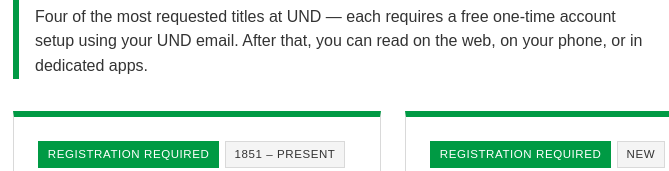
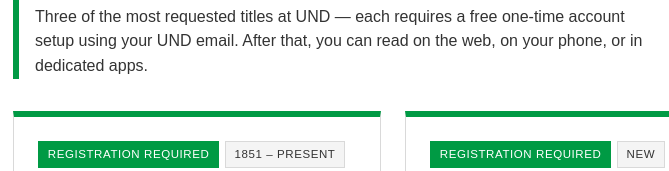
Before and after one commit to alfredhw/undnewspapers, a plain HTML site: page index.html in a window 1280 px wide. Shown: the part 773-944 px from the top of the page, 51-720 px from the left. Drawn offline with nearby package versions, Linux system fonts and the light colour scheme.

Commit message:
Update index.html

```diff
--- a/index.html
+++ b/index.html
@@ -523,14 +523,14 @@
   </div>
 </section>
 
-<!-- FEATURED: Four headline resources -->
+<!-- FEATURED: Three headline resources -->
 <section id="featured">
   <div class="container">
     <div class="section-head">
       <div class="eyebrow">Featured Subscriptions</div>
       <h2>The Headliners</h2>
       <p class="sub">
-        Four of the most requested titles at UND &mdash; each requires a free one-time account setup
+        Three of the most requested titles at UND &mdash; each requires a free one-time account setup
         using your UND email. After that, you can read on the web, on your phone, or in dedicated apps.
       </p>
     </div>
```
